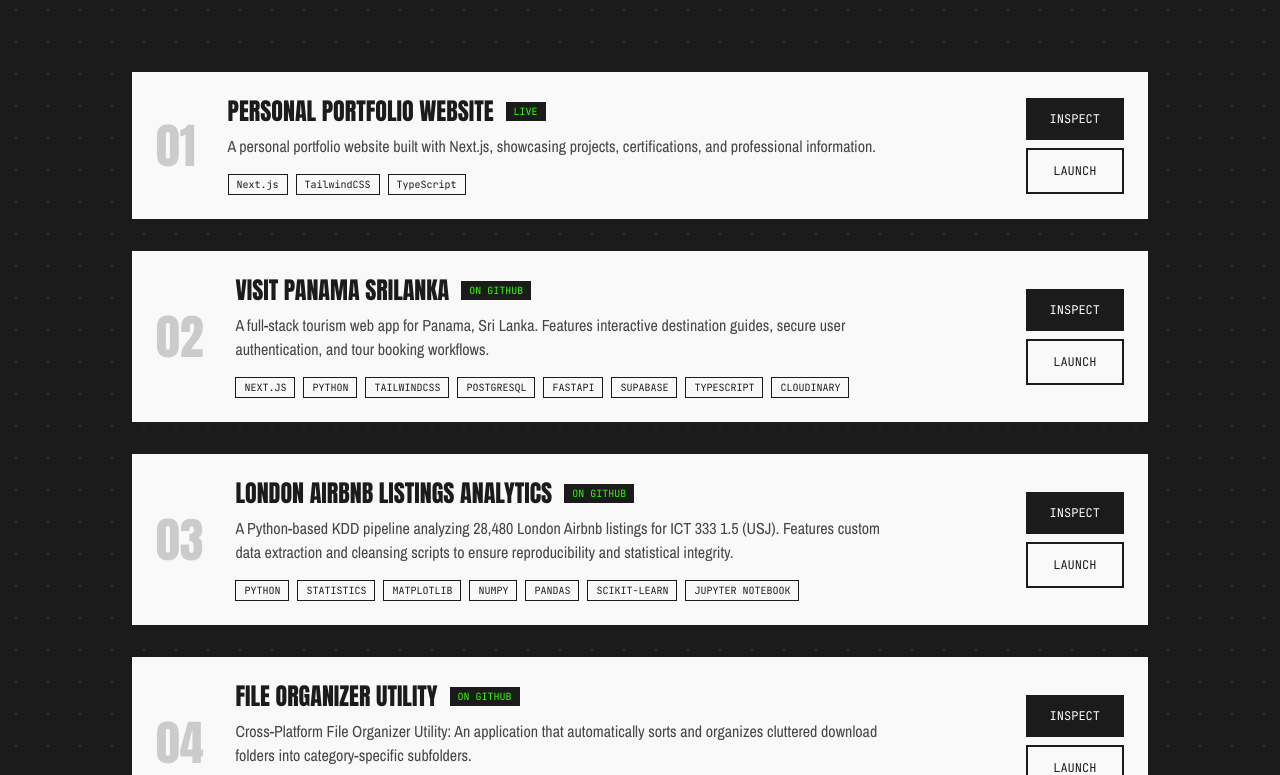
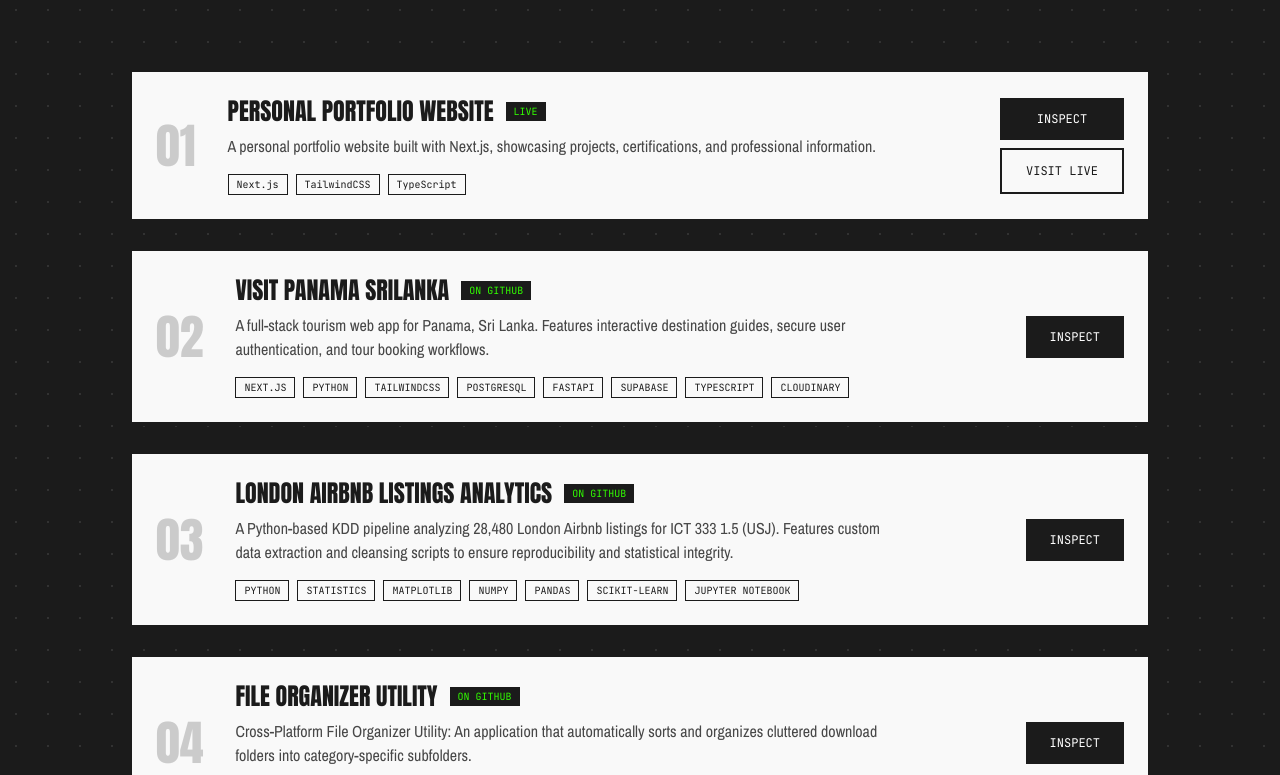
Before and after one commit to pahasara-ridmaka/portfolio-v2, a Next.js app: page / in a window 1280 px wide. Shown: the part 2494-3269 px from the top of the page. Built offline with nearby package versions, Linux system fonts and the light colour scheme.

Commit message:
feat: add live link to the project description

```diff
--- a/app/page.tsx
+++ b/app/page.tsx
@@ -18,6 +18,7 @@ export default function DevArchitect() {
       imagePreview: "/images/projects/personal-portfolio.png",
       status: "LIVE",
       githubLink: "https://github.com/pahasara-ridmaka/portfolio-v2",
+      liveLink: "https://www.pahasara.me/",
     },
     {
       id: "PRJ_02",
--- a/sections/projects/ProjectSection.tsx
+++ b/sections/projects/ProjectSection.tsx
@@ -9,6 +9,7 @@ interface Project {
   tech: string[];
   imagePreview: string;
   githubLink?: string;
+  liveLink?: string;
 }
 
 interface ProjectsSectionProps {
@@ -101,9 +102,16 @@ export default function ProjectsSection({ projects }: ProjectsSectionProps) {
                 >
                   Inspect
                 </button>
-                <button className="bg-transparent border-2 border-[#1b1b1b] px-6 py-3 font-['JetBrains_Mono',monospace] text-[12px] uppercase hover:bg-white hover:text-[#1b1b1b] transition-all group-hover:border-white">
-                  Launch
-                </button>
+                {project.liveLink && (
+                  <a
+                    href={project.liveLink}
+                    target="_blank"
+                    rel="noopener noreferrer"
+                    className="bg-transparent border-2 border-[#1b1b1b] px-6 py-3 font-['JetBrains_Mono',monospace] text-[12px] uppercase hover:bg-[#32ff00] hover:text-[#1b1b1b] transition-all"
+                  >
+                    Visit Live
+                  </a>
+                )}
               </div>
             </div>
           ))}
```
